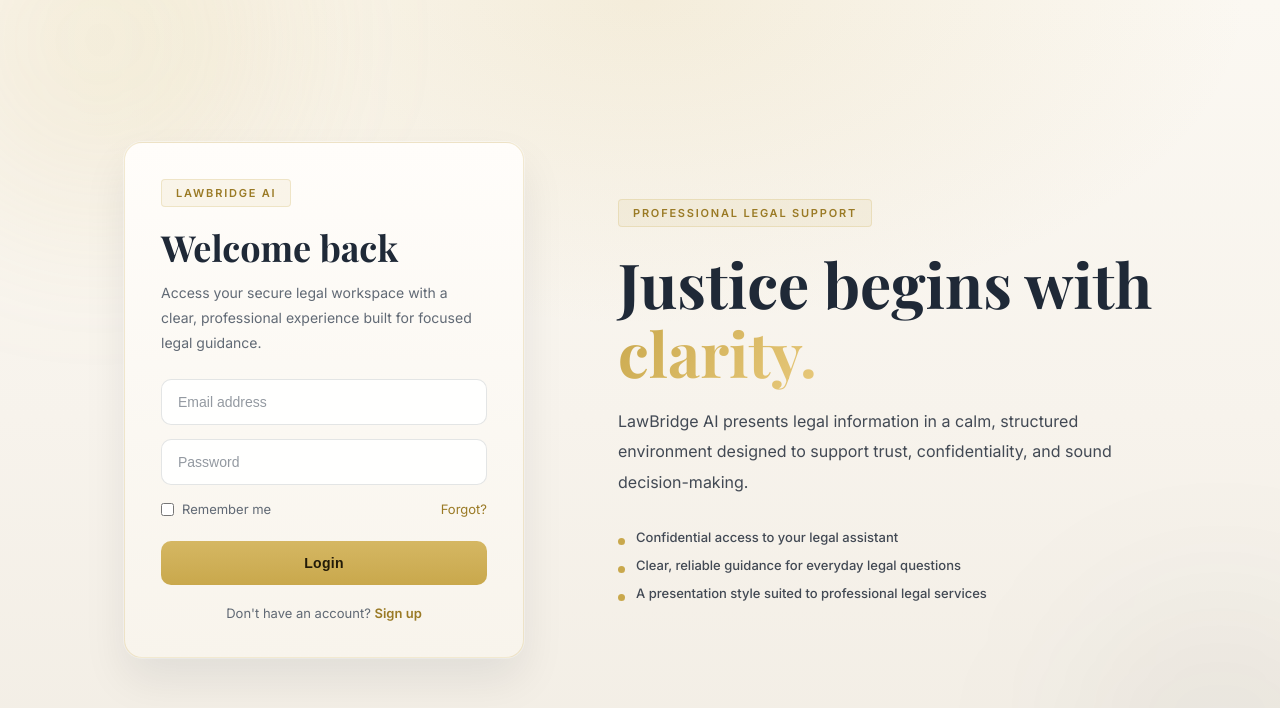
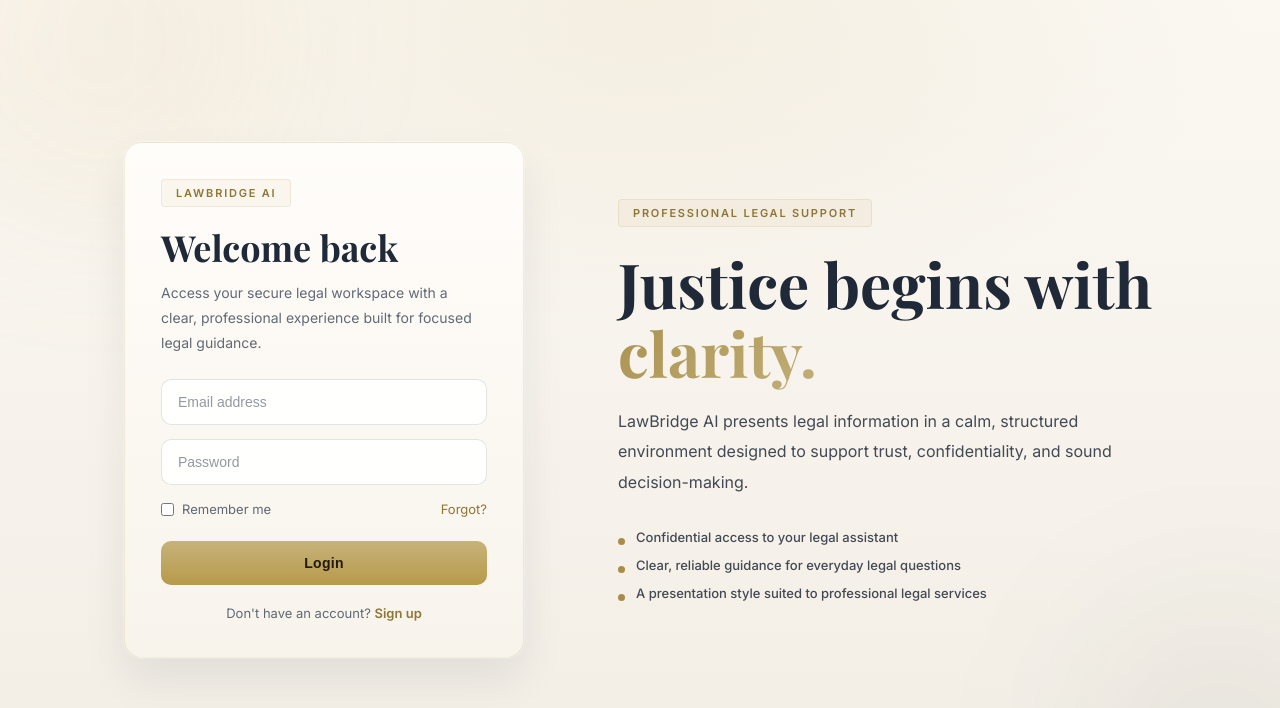
Before and after one commit to misbashaikh9/lawbridge-ai, a React app in the folder frontend/: page /login in a window 1280 px wide. Shown: the top 708 px of the page. Built offline with nearby package versions, Linux system fonts and the light colour scheme; the HTML template or start-up script is replaced by a standard one.

Commit message:
auth update

```diff
--- a/frontend/src/pages/Auth.css
+++ b/frontend/src/pages/Auth.css
@@ -1,8 +1,8 @@
 @import url('https://fonts.googleapis.com/css2?family=Playfair+Display:wght@600;700&family=Inter:wght@300;400;500;600;700&display=swap');
 
 :root {
-  --auth-gold: #c9a84c;
-  --auth-gold-light: #e8c97b;
+  --auth-gold: #b79a4a;
+  --auth-gold-light: #cfbb82;
   --auth-ink: #1f2937;
   --auth-ink-soft: #4b5563;
   --auth-offwhite: #f7f3ec;
@@ -32,7 +32,7 @@ body {
   position: relative;
   overflow: hidden;
   background:
-    radial-gradient(ellipse 70% 60% at 50% 0%, rgba(201, 168, 76, 0.14) 0%, transparent 68%),
+    radial-gradient(ellipse 70% 60% at 50% 0%, rgba(183, 154, 74, 0.1) 0%, transparent 68%),
     linear-gradient(180deg, #fbf8f2 0%, var(--auth-offwhite) 52%, var(--auth-offwhite-2) 100%);
 }
 
@@ -50,7 +50,7 @@ body {
   height: 360px;
   top: -140px;
   left: -80px;
-  background: rgba(201, 168, 76, 0.12);
+  background: rgba(183, 154, 74, 0.08);
 }
 
 .auth-container::after {
@@ -77,7 +77,7 @@ body {
   padding: 36px;
   border-radius: 18px;
   background: linear-gradient(180deg, var(--auth-panel) 0%, var(--auth-panel-soft) 100%);
-  border: 1px solid var(--auth-border);
+  border: 1px solid rgba(183, 154, 74, 0.18);
   backdrop-filter: blur(8px);
   box-shadow:
     0 22px 44px rgba(15, 23, 42, 0.08),
@@ -91,9 +91,9 @@ body {
   gap: 8px;
   padding: 6px 14px;
   border-radius: 4px;
-  border: 1px solid rgba(201, 168, 76, 0.22);
-  background: rgba(201, 168, 76, 0.09);
-  color: #9a7a25;
+  border: 1px solid rgba(183, 154, 74, 0.16);
+  background: rgba(183, 154, 74, 0.06);
+  color: #8d7638;
   font-size: 11px;
   font-weight: 600;
   letter-spacing: 1.8px;
@@ -159,7 +159,7 @@ body {
 
 .auth-card input:focus {
   outline: none;
-  border-color: rgba(201, 168, 76, 0.55);
+  border-color: rgba(183, 154, 74, 0.4);
   box-shadow: none;
   background: var(--auth-white);
 }
@@ -188,7 +188,7 @@ body {
 }
 
 .forgot {
-  color: #9a7a25;
+  color: #8d7638;
   cursor: pointer;
 }
 
@@ -198,7 +198,7 @@ body {
   padding: 14px;
   border: none;
   border-radius: 10px;
-  background: linear-gradient(180deg, #d5b763 0%, #c9a84c 100%);
+  background: linear-gradient(180deg, #c6b27a 0%, #b79a4a 100%);
   color: #221a08;
   font-size: 14px;
   font-weight: 700;
@@ -210,7 +210,7 @@ body {
 .auth-card button:hover:not(:disabled) {
   transform: none;
   box-shadow: none;
-  background: linear-gradient(180deg, #dcc575 0%, #cfb15b 100%);
+  background: linear-gradient(180deg, #ccbc8a 0%, #bea45a 100%);
 }
 
 .auth-card button:disabled {
@@ -226,7 +226,7 @@ body {
 }
 
 .link {
-  color: #9a7a25;
+  color: #8d7638;
   text-decoration: none;
   font-weight: 600;
 }
@@ -251,7 +251,7 @@ body {
 }
 
 .auth-right-section h1 span {
-  background: linear-gradient(135deg, var(--auth-gold) 0%, var(--auth-gold-light) 100%);
+  background: linear-gradient(135deg, #aa9150 0%, #c1af78 100%);
   -webkit-background-clip: text;
   -webkit-text-fill-color: transparent;
   background-clip: text;
@@ -289,7 +289,7 @@ body {
   width: 7px;
   height: 7px;
   border-radius: 50%;
-  background: var(--auth-gold);
+  background: #a88d49;
 }
 
 @media (max-width: 980px) {
```
